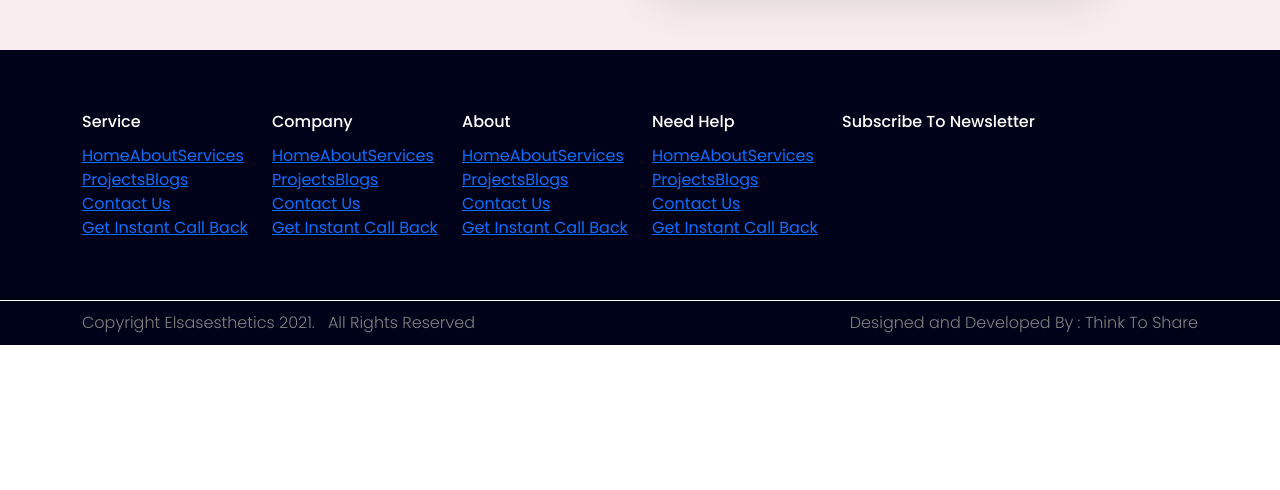
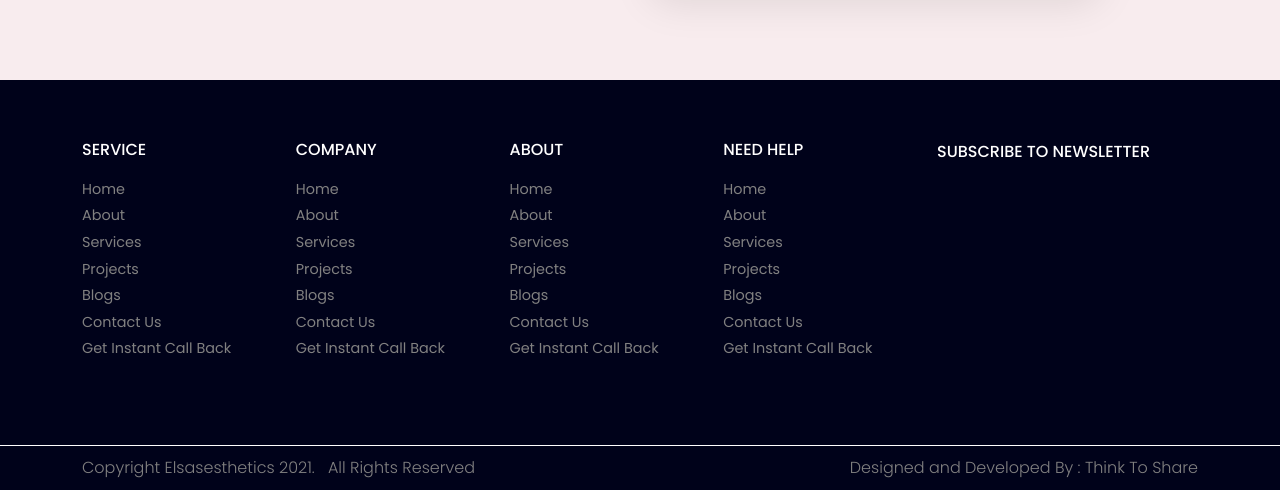
Before and after one commit to Think-To-Share/elsa-design, a website built with webpack: page index.html in a window 1280 px wide. Shown: the part 4974-5464 px from the top of the page. Before the commit the page ends 5319 px from the top, so only its background shows below. Built offline with nearby package versions, Linux system fonts and the light colour scheme.

Commit message:
some changes done

```diff
--- a/index.html
+++ b/index.html
@@ -448,11 +448,11 @@
     </div>
     <footer class="footer-section">
         <div class="container">
-            <div class="row">
+            <div class="row justify-content-between">
                 <div class="col-md-2">
-                    <p class="footer-wid-header">service</p>
+                    <h4 class="footer-wid-header">service</h4>
                     <nav class="nav-section-buttom">
-                        <ul class="nav">
+                        <ul class="menu">
                             <li><a href="#">Home</a></li>
                             <li><a href="#">About</a></li>
                             <li><a href="#">Services</a></li>
@@ -464,9 +464,9 @@
                     </nav>
                 </div>
                 <div class="col-md-2">
-                    <p class="footer-wid-header">company</p>
+                    <h4 class="footer-wid-header">company</h4>
                     <nav class="nav-section-buttom">
-                        <ul class="nav">
+                        <ul class="menu">
                             <li><a href="#">Home</a></li>
                             <li><a href="#">About</a></li>
                             <li><a href="#">Services</a></li>
@@ -478,9 +478,9 @@
                     </nav>
                 </div>
                 <div class="col-md-2">
-                    <p class="footer-wid-header">about</p>
+                    <h4 class="footer-wid-header">about</h4>
                     <nav class="nav-section-buttom">
-                        <ul class="nav">
+                        <ul class="menu">
                             <li><a href="#">Home</a></li>
                             <li><a href="#">About</a></li>
                             <li><a href="#">Services</a></li>
@@ -492,9 +492,9 @@
                     </nav>
                 </div>
                 <div class="col-md-2">
-                    <p class="footer-wid-header">need help</p>
+                    <h4 class="footer-wid-header">need help</h4>
                     <nav class="nav-section-buttom">
-                        <ul class="nav">
+                        <ul class="menu">
                             <li><a href="#">Home</a></li>
                             <li><a href="#">About</a></li>
                             <li><a href="#">Services</a></li>
--- a/src/scss/_footer.scss
+++ b/src/scss/_footer.scss
@@ -1,17 +1,37 @@
 // footer section
 .footer-section{
     background-color: $secondary-color;
-    padding: 60px 0;
+    padding: 60px 0 80px 0;
+
     .footer-wid-header{
         color: #fff;
-        text-transform: capitalize;
-        font-size: 16px;
+        text-transform: uppercase;
+        font-size: 1em;
         font-weight: 500;
-        margin-bottom: 10px;
+        margin-bottom: 20px;
     }
-    .nav{
+
+    .menu{
         text-decoration: none;
+        margin: 0;
+        padding: 0;
         color: #818181;
+
+        li {
+            list-style-type: none;
+            display: block;
+            margin-bottom: 5px;
+            font-size: 0.9em;
+
+            a {
+                color: inherit;
+                text-decoration: none;
+
+                &:hover {
+                    text-decoration: underline;
+                }
+            }
+        }
     }
 }
 
--- a/src/scss/_homepage.scss
+++ b/src/scss/_homepage.scss
@@ -400,7 +400,7 @@
 }
 
 .contact-us-section {
-    padding: 50px 0;
+    padding: 50px 0 80px 0;
 
     .section-title {
         .heading {
```
Also changed, not shown: 2 other files.
